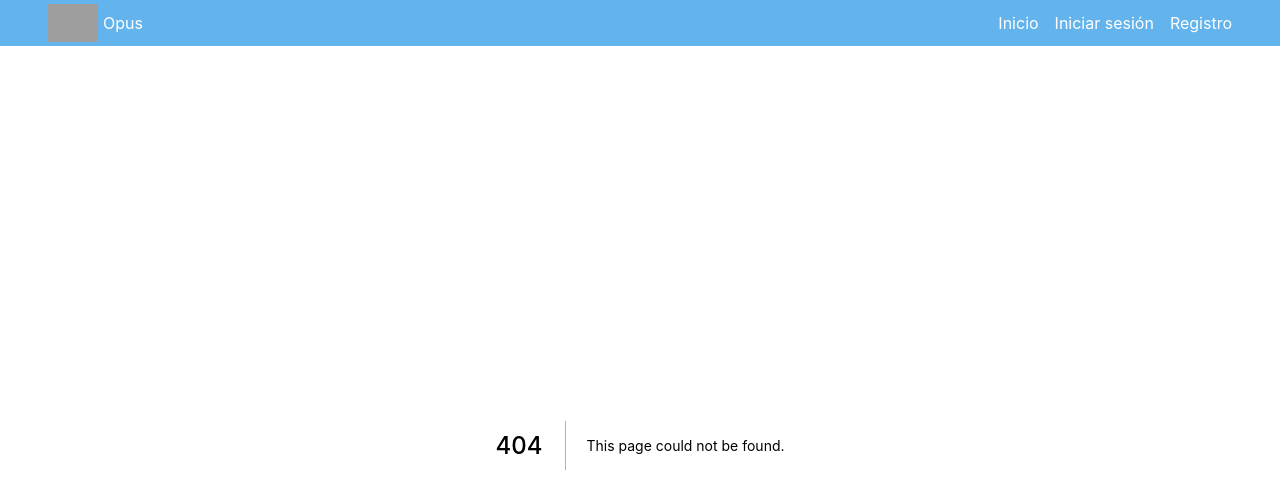
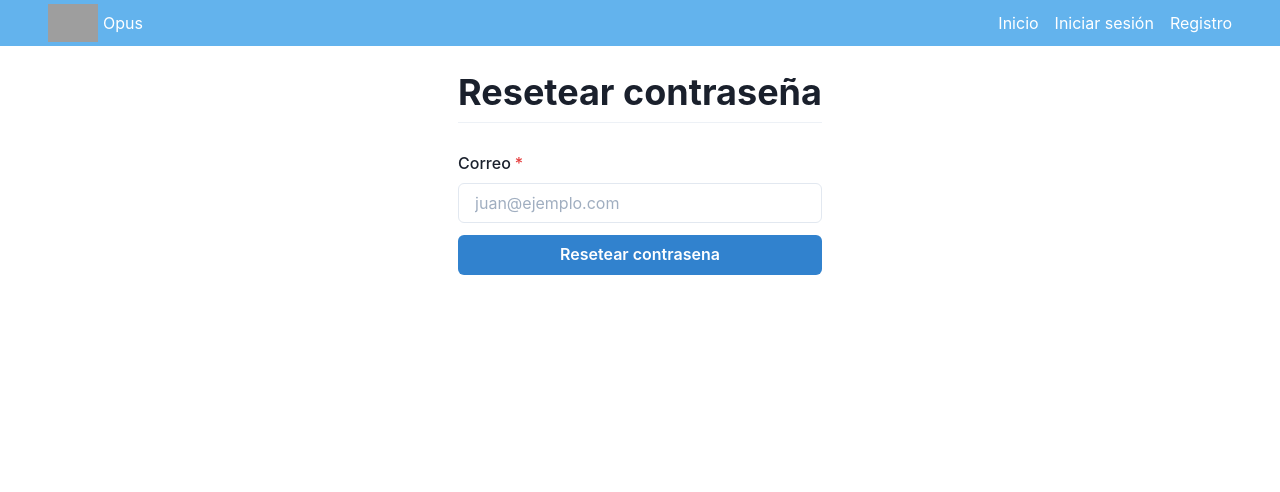
Before and after one commit to Streamelopers/opus-web, a Next.js app: page /resetear-contrasena in a window 1280 px wide. Before the commit this address had no page. Shown: the top 492 px of the page. Built offline with nearby package versions, Linux system fonts and the light colour scheme; grey boxes are pictures that could not be loaded.

Commit message:
WIP - reset password form

```diff
--- /dev/null
+++ b/pages/resetear-contrasena/index.tsx
@@ -0,0 +1,81 @@
+import Page from "@/components/Page";
+import {
+  Button,
+  Divider,
+  Flex,
+  FormControl,
+  FormErrorMessage,
+  FormLabel,
+  Heading,
+  Input,
+  Stack
+} from "@chakra-ui/react";
+import { Field, FieldProps, Form, Formik, FormikHelpers, FormikProps } from "formik";
+import React, { useState } from "react";
+import * as yup from "yup";
+import { ValidationError } from "yup";
+
+const resetPasswordForm = yup.object().shape({
+  email: yup.string().email().trim().label("El Correo"),
+  password: yup.string().required().label("La Contraseña")
+});
+
+interface FormValues {
+  email: string;
+}
+
+const ResetPassword = () => {
+  const [showPassword, setShowPassword] = useState(false);
+  const formValues: FormValues = {
+    email: ""
+  };
+
+  function handleSubmit(values: FormValues, actions: FormikHelpers<FormValues>) {
+    resetPasswordForm
+      .validate(values, { abortEarly: false })
+      .then((result) => {
+        console.log(result);
+      })
+      .catch((error: ValidationError) => {
+        error.inner.forEach((validationError: ValidationError) => {
+          actions.setFieldError(validationError.path as string, validationError.message);
+        });
+      })
+      .finally(() => {
+        actions.setSubmitting(false);
+      });
+  }
+
+  return (
+    <Page title="Resetear contraseña" description="Formulario para resetear contraseña">
+      <Formik initialValues={formValues} onSubmit={handleSubmit}>
+        {(props: FormikProps<FormValues>) => (
+          <Flex justifyContent="center" mt="25">
+            <Stack maxW="500px">
+              <Heading fontWeight="700">Resetear contraseña</Heading>
+              <Divider />
+              <Form>
+                <Stack spacing="20px" mt="5">
+                  <Field name="email">
+                    {({ field, form }: FieldProps) => (
+                      <FormControl isInvalid={!!form.errors.email && !!form.touched.email} isRequired>
+                        <FormLabel htmlFor="email">Correo</FormLabel>
+                        <Input {...field} type="email" autoComplete="email" id="email" placeholder="juan@ejemplo.com" />
+                        <FormErrorMessage>{form.errors.email}</FormErrorMessage>
+                      </FormControl>
+                    )}
+                  </Field>
+                </Stack>
+                <Button mt="3" colorScheme="blue" type="submit" width="100%" isLoading={props.isSubmitting}>
+                  Resetear contrasena
+                </Button>
+              </Form>
+            </Stack>
+          </Flex>
+        )}
+      </Formik>
+    </Page>
+  );
+};
+
+export default ResetPassword;
```
